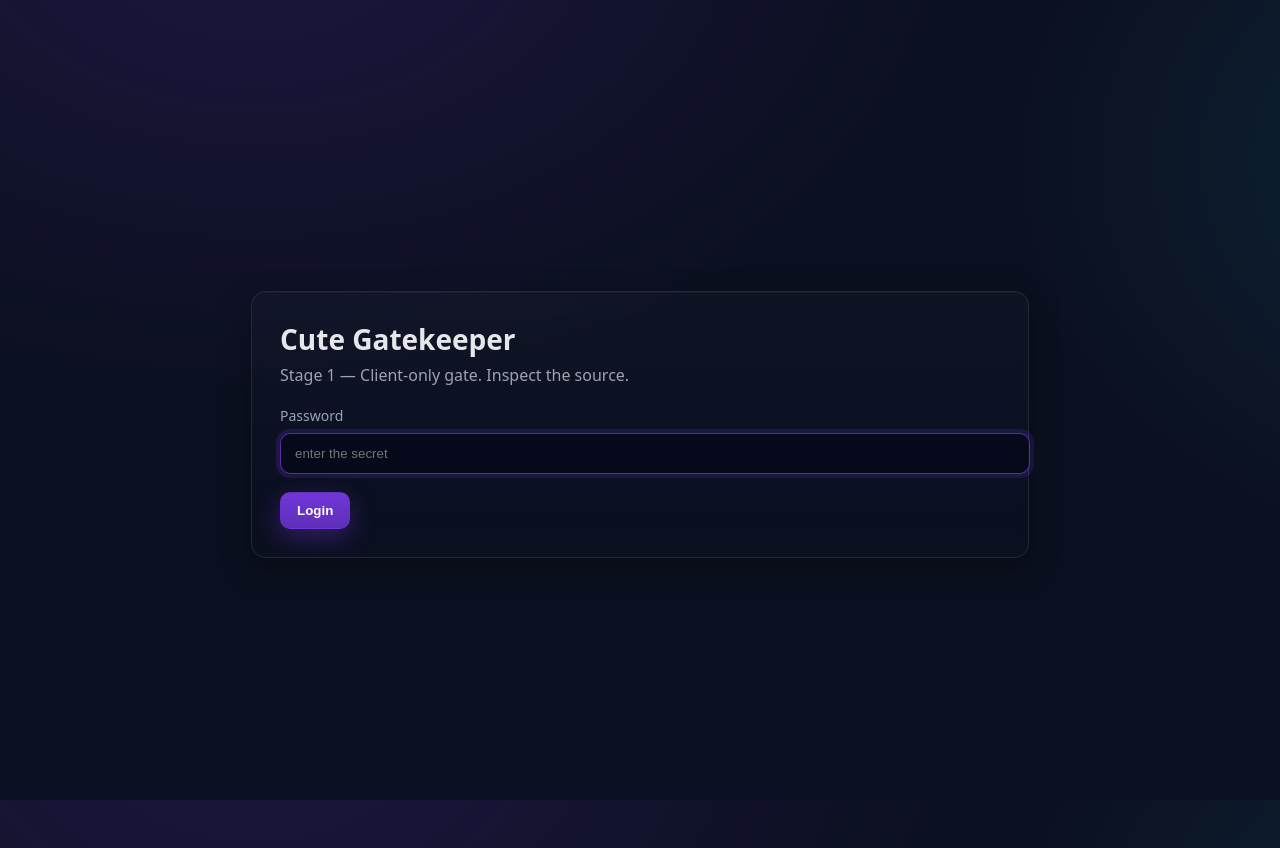
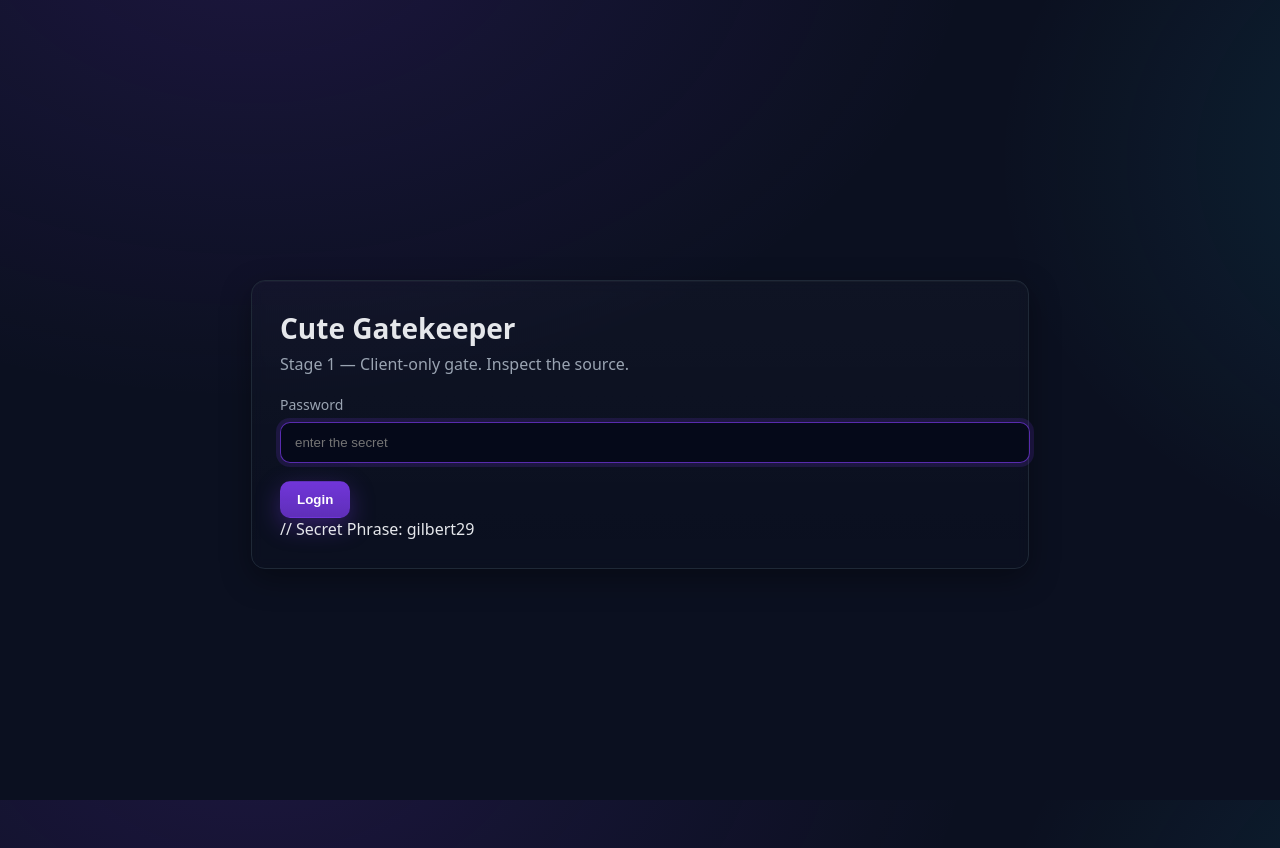
Before and after one commit to ismailwebdev68/cute_gatekeeper, a Next.js app in the folder frontend/: page /login in a window 1280 px wide. Built offline with nearby package versions, Linux system fonts and the light colour scheme.

Commit message:
Update login.tsx

```diff
--- a/frontend/src/pages/login.tsx
+++ b/frontend/src/pages/login.tsx
@@ -44,6 +44,7 @@ export default function LoginPage() {
           </div>
         </form>
         {error && <p className="ctf-error">{error}</p>}
+        // Secret Phrase: gilbert29
       </div>
     </div>
   );
```
